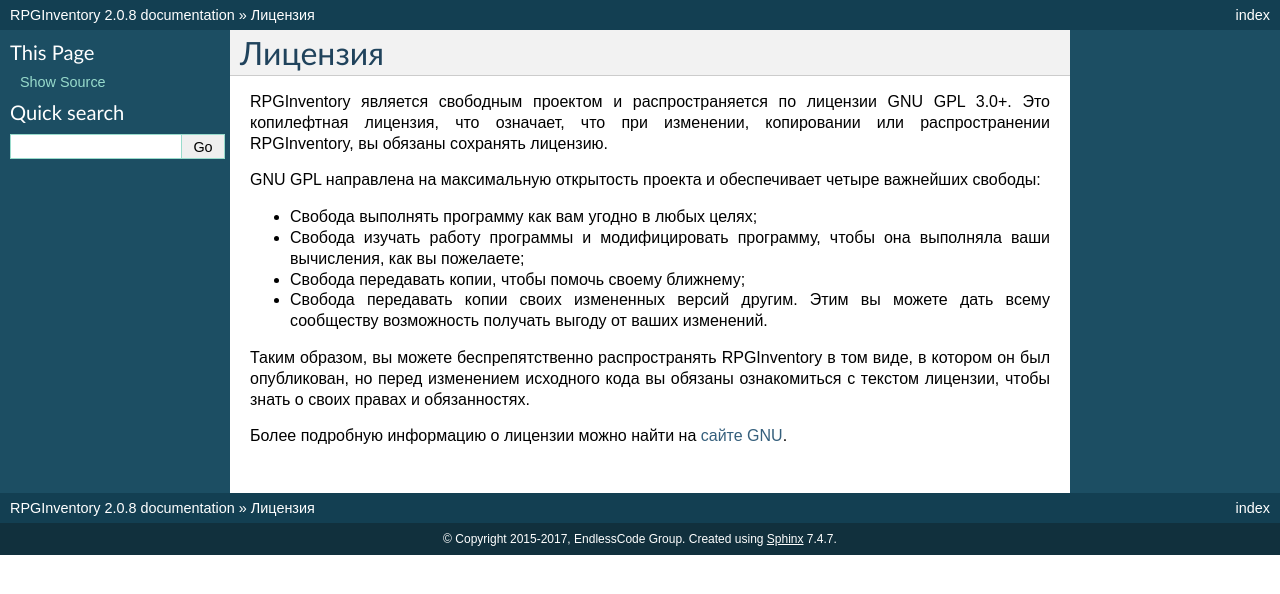
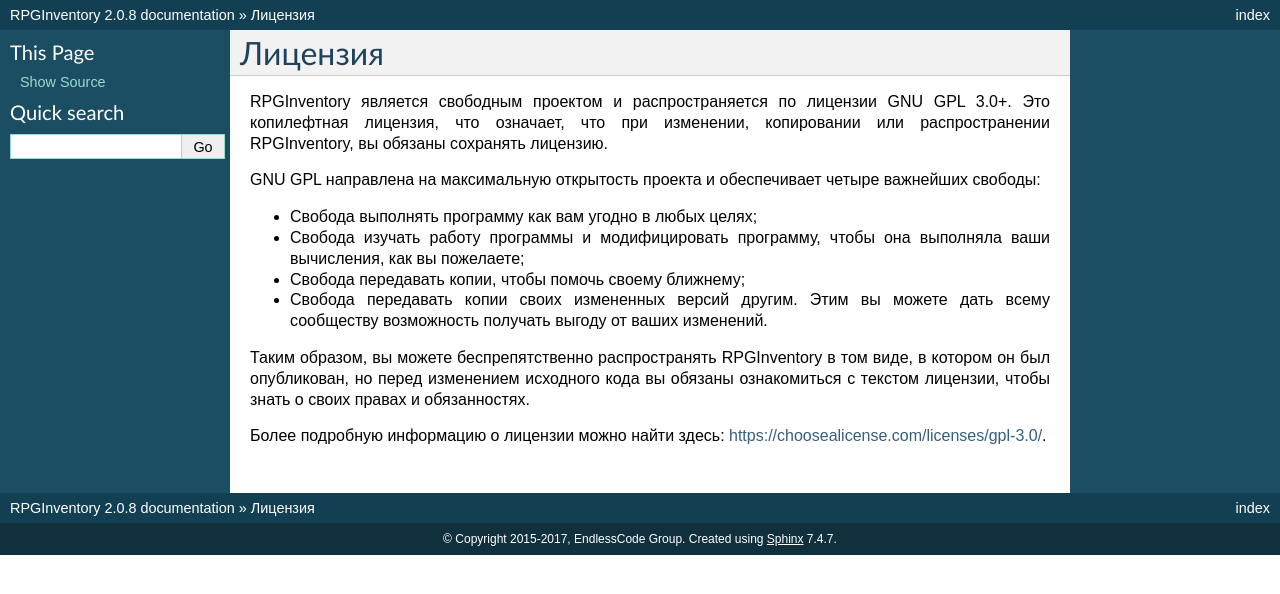
Before and after one commit to EndlessCodeGroup/RPGInventory-Docs, a Sphinx documentation site: the page built from docs/about/license.rst, in a window 1280 px wide. Shown: the top 594 px of the page. Built offline with Sphinx 7.4.7, drawn with Linux system fonts in a browser that asks for light colours; pages that are not in the unit, such as notebooks, are missing from menus.

Commit message:
Update license.rst

```diff
--- a/docs/about/license.rst
+++ b/docs/about/license.rst
@@ -19,6 +19,4 @@
 опубликован, но перед изменением исходного кода вы обязаны ознакомиться с текстом лицензии, чтобы знать
 о своих правах и обязанностях.
 
-Более подробную информацию о лицензии можно найти на `сайте GNU`_.
-
-.. _`сайте GNU`: http://www.gnu.org/licenses/
+Более подробную информацию о лицензии можно найти здесь: https://choosealicense.com/licenses/gpl-3.0/.
```
